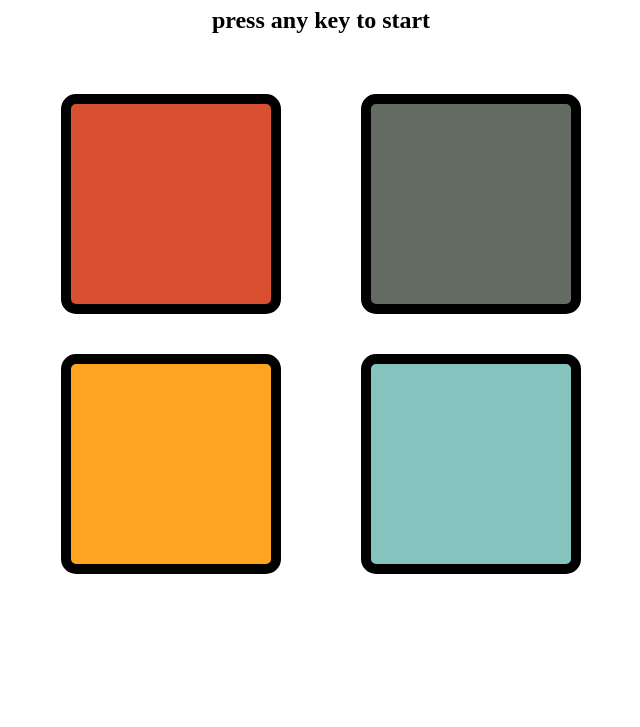
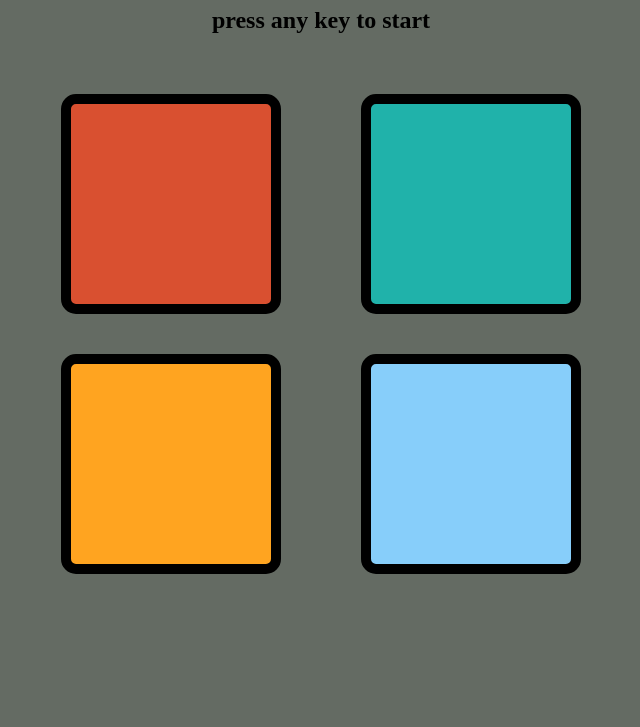
Before and after one commit to shobhitdevelops/simonsays, a plain HTML site: page index.html in a window 1280 px wide. Shown: the part 73-800 px from the top of the page, without its empty margins (319-959 px from the left). Drawn offline with Linux system fonts and the light colour scheme.

Commit message:
Update style.css

```diff
--- a/style.css
+++ b/style.css
@@ -1,5 +1,6 @@
 body{
     text-align: center;
+    background-color: #646B63;
 }
 .btn{
     height: 200px;
@@ -14,13 +15,13 @@ body{
     justify-content: center;
 }
 .green{
-    background-color: #646B63;
+    background-color: lightseagreen;
 }
 .red{
     background-color: #D95030;
 }
 .purple{
-    background-color: #84C3BE;
+    background-color: lightskyblue ;
 }
 .yellow{
     background-color: #FFA420;
```
